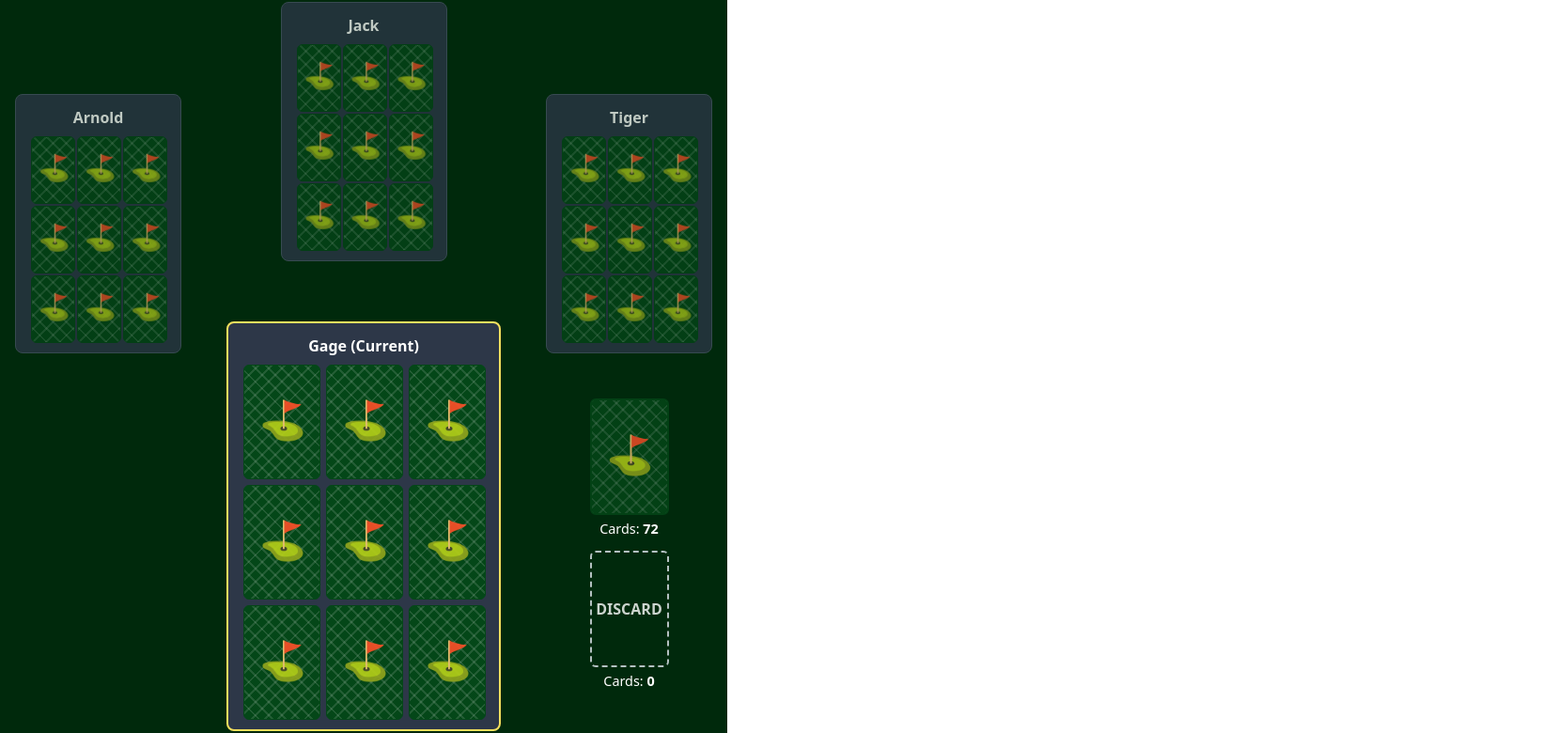
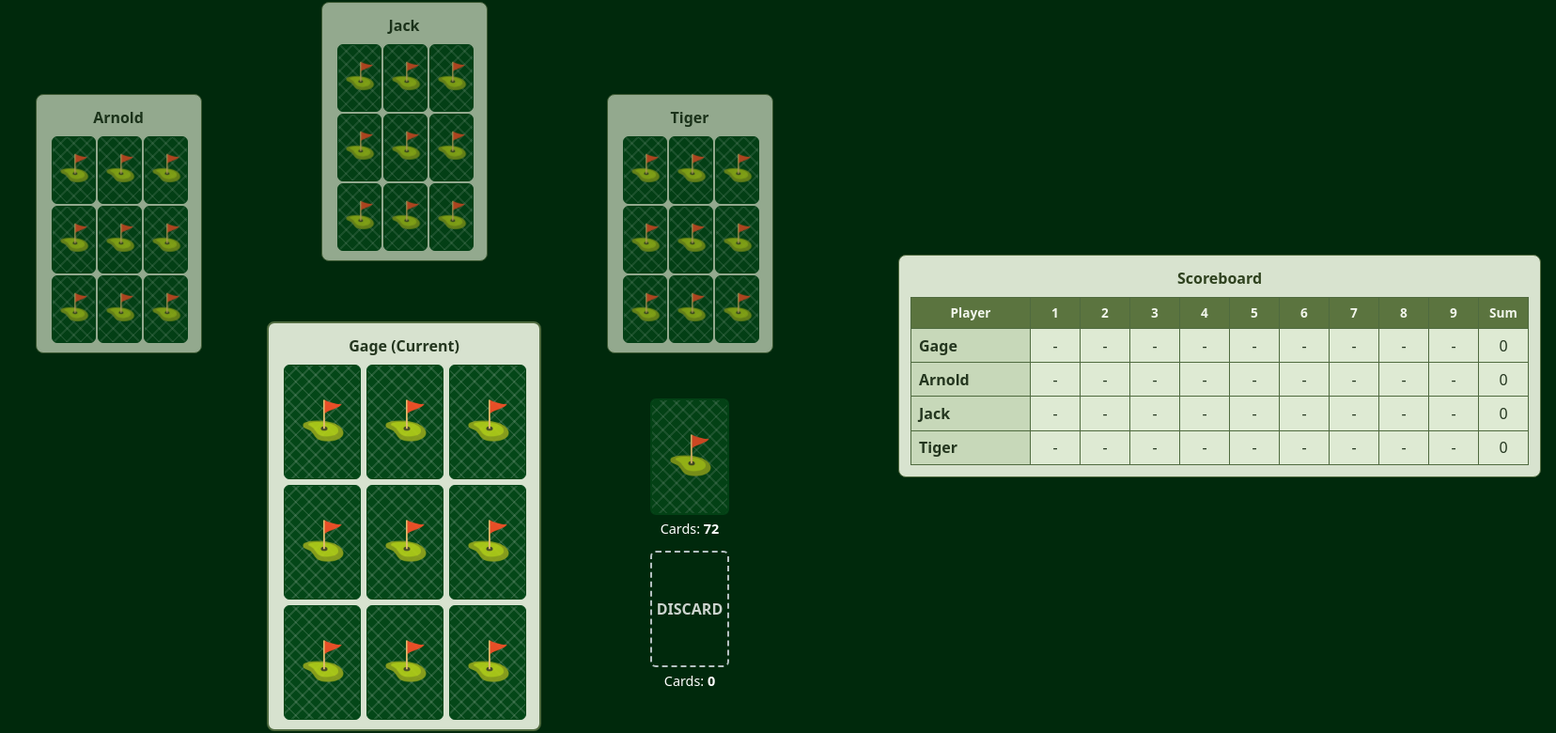
Before and after one commit to gmnovaria/golf_card_game, a React (Vite) app in the folder card-game/: page / in a window 1280 px wide. Shown: the part 209-989 px from the top of the page at 94% size, 1656 px wide, since content can reach past the window. Built offline with nearby package versions, Linux system fonts and the light colour scheme.

Commit message:
Added end game and scoreboard. Need to get the color pallet correct. Need to add score counting. Need to initiate Next Hand starting.

```diff
--- a/card-game/src/App.tsx
+++ b/card-game/src/App.tsx
@@ -1,6 +1,7 @@
 // src/App.tsx
 
 import { useState } from 'react';
+import type { CSSProperties } from 'react';
 import type { Card, GameState, GridSlot, Suit } from './game/types';
 import { SUITS } from './game/types';
 import { createInitialGameState } from './game/setup';
@@ -16,6 +17,7 @@ const SOUTH_INDEX = 0; // Gage
 const WEST_INDEX = 1; // Player 2
 const NORTH_INDEX = 2; // Player 3
 const EAST_INDEX = 3; // Player 4
+const TOTAL_HANDS = 9;
 
 const INITIAL_STATE: GameState = createInitialGameState([
   'Gage',
@@ -125,7 +127,16 @@ function App() {
       return `${current.name}: flip ${remaining} more card${remaining === 1 ? '' : 's'}.`;
     }
 
+    if (game.phase === 'GAME_OVER') {
+      return 'Hand over: all remaining face-down cards have been revealed.';
+    }
+
     if (!game.activeCard) {
+      if (game.finalRoundStarterId !== null && game.finalTurnsRemaining > 0) {
+        const starter = game.players[game.finalRoundStarterId];
+        return `${current.name}: final turn (${game.finalTurnsRemaining} remaining) after ${starter.name} revealed all 9 cards.`;
+      }
+
       return `${current.name}: choose top Draw or top Discard.`;
     }
 
@@ -160,14 +171,23 @@ function App() {
 
       <div
         style={{
+          display: 'flex',
+          alignItems: 'flex-start',
+          justifyContent: 'center',
+          gap: '6rem',
+          marginTop: '1rem',
+          overflowX: 'auto',
+        }}
+      >
+        <div
+          style={{
             display: 'grid',
             gridTemplateRows: 'auto auto',
-          gridTemplateColumns: 'auto auto auto',
+            gridTemplateColumns: '220px auto 220px',
             rowGap: '3rem',
             columnGap: '3rem',
             justifyContent: 'center',
             alignItems: 'center',
-          marginTop: '1rem',
           }}
         >
           <div style={{ gridRow: 1, gridColumn: 2, textAlign: 'center', marginBottom: '1rem' }}>
@@ -211,13 +231,36 @@ function App() {
             />
           </div>
 
-        <div style={{ gridRow: 2, gridColumn: 3, textAlign: 'center', transform: 'translateY(20px)' }}>
+          <div
+            style={{
+              gridRow: 2,
+              gridColumn: 1,
+              textAlign: 'center',
+              transform: 'translateY(20px)',
+              justifySelf: 'center',
+              width: '220px',
+            }}
+          >
+            <InHandPanel
+              activeCard={game.activeCard}
+              activeCardSource={game.activeCardSource}
+            />
+          </div>
+
+          <div
+            style={{
+              gridRow: 2,
+              gridColumn: 3,
+              textAlign: 'center',
+              transform: 'translateY(20px)',
+              justifySelf: 'center',
+              width: '220px',
+            }}
+          >
             <CenterPiles
               drawCount={game.drawPile.length}
               discardCount={game.discardPile.length}
               topDiscardCard={game.discardPile[0] ?? null}
-            activeCard={game.activeCard}
-            activeCardSource={game.activeCardSource}
               onDrawClick={handleDrawPileClick}
               onDiscardClick={handleDiscardPileClick}
               canChooseDraw={game.phase === 'PLAYING' && !game.activeCard && game.drawPile.length > 0}
@@ -229,6 +272,12 @@ function App() {
               }
             />
           </div>
+        </div>
+
+        <Scoreboard
+          playerNames={game.players.map((player) => player.name)}
+          totalHands={TOTAL_HANDS}
+        />
       </div>
     </div>
   );
@@ -262,10 +311,11 @@ function PlayerPanel({
     >
       <div
         style={{
-          border: isCurrent ? '2px solid #f6e05e' : '1px solid #4a5568',
+          border: isCurrent ? '2px solid #4f6a3f' : '1px solid #4f6a3f',
           borderRadius: '8px',
           padding: '0.75rem 1rem',
-          backgroundColor: '#2d3748',
+          backgroundColor: isCurrent ? '#d7e2cf' : '#c5d4ba',
+          color: '#24361f',
         }}
       >
         <div style={{ marginBottom: '0.5rem', fontWeight: 600 }}>
@@ -381,8 +431,6 @@ interface CenterPilesProps {
   drawCount: number;
   discardCount: number;
   topDiscardCard: Card | null;
-  activeCard: Card | null;
-  activeCardSource: 'Draw' | 'Discard' | null;
   onDrawClick: () => void;
   onDiscardClick: () => void;
   canChooseDraw: boolean;
@@ -394,8 +442,6 @@ function CenterPiles({
   drawCount,
   discardCount,
   topDiscardCard,
-  activeCard,
-  activeCardSource,
   onDrawClick,
   onDiscardClick,
   canChooseDraw,
@@ -488,11 +534,30 @@ function CenterPiles({
           </div>
         </div>
 
-        {activeCard && (
+      </div>
+    </div>
+  );
+}
+
+interface InHandPanelProps {
+  activeCard: Card | null;
+  activeCardSource: 'Draw' | 'Discard' | null;
+}
+
+function InHandPanel({ activeCard, activeCardSource }: InHandPanelProps) {
+  if (!activeCard) {
+    return null;
+  }
+
+  const cardWidth = 80;
+  const cardHeight = 120;
+
+  return (
     <div style={{ textAlign: 'center' }}>
       <div style={{ marginBottom: '0.25rem', fontSize: '0.9rem' }}>
         In Hand ({activeCardSource})
       </div>
+      <div style={{ display: 'flex', justifyContent: 'center' }}>
         <FaceCard
           card={activeCard}
           width={cardWidth}
@@ -501,11 +566,89 @@ function CenterPiles({
           cornerFontSize="1.5rem"
         />
       </div>
-        )}
-      </div>
     </div>
   );
 }
+
+interface ScoreboardProps {
+  playerNames: string[];
+  totalHands: number;
+}
+
+function Scoreboard({ playerNames, totalHands }: ScoreboardProps) {
+  const handHeaders = Array.from({ length: totalHands }, (_, index) => index + 1);
+
+  return (
+    <div
+      style={{
+        border: '1px solid #4f6a3f',
+        borderRadius: 8,
+        backgroundColor: '#d8e3cf',
+        padding: '0.75rem',
+        minWidth: 620,
+        marginLeft: '1rem',
+        alignSelf: 'center',
+      }}
+    >
+      <div style={{ fontWeight: 700, marginBottom: '0.5rem', color: '#2f421f', textAlign: 'center'}}>Scoreboard</div>
+      <table style={{ borderCollapse: 'collapse', width: '100%' }}>
+        <thead>
+          <tr>
+            <th style={scoreHeaderCellStyle}>Player</th>
+            {handHeaders.map((handNumber) => (
+              <th key={handNumber} style={scoreHeaderCellStyle}>
+                {handNumber}
+              </th>
+            ))}
+            <th style={scoreHeaderCellStyle}>Sum</th>
+          </tr>
+        </thead>
+        <tbody>
+          {playerNames.map((playerName) => (
+            <tr key={playerName}>
+              <td style={scorePlayerCellStyle}>{playerName}</td>
+              {handHeaders.map((handNumber) => (
+                <td key={`${playerName}-${handNumber}`} style={scoreValueCellStyle}>
+                  -
+                </td>
+              ))}
+              <td style={scoreValueCellStyle}>0</td>
+            </tr>
+          ))}
+        </tbody>
+      </table>
+    </div>
+  );
+}
+
+const scoreHeaderCellStyle: CSSProperties = {
+  border: '1px solid #4f6a3f',
+  padding: '0.35rem 0.5rem',
+  textAlign: 'center',
+  fontSize: '0.85rem',
+  fontWeight: 700,
+  color: '#f2f6ec',
+  backgroundColor: '#5b743f',
+};
+
+const scorePlayerCellStyle: CSSProperties = {
+  border: '1px solid #4f6a3f',
+  padding: '0.35rem 0.5rem',
+  textAlign: 'left',
+  fontWeight: 600,
+  color: '#24361f',
+  backgroundColor: '#c7d8b9',
+  minWidth: 110,
+};
+
+const scoreValueCellStyle: CSSProperties = {
+  border: '1px solid #4f6a3f',
+  padding: '0.35rem 0.5rem',
+  textAlign: 'center',
+  color: '#24361f',
+  backgroundColor: '#deead3',
+  minWidth: 36,
+};
 
 interface FaceCardProps {
   card: Card;
--- a/card-game/src/game/actions.ts
+++ b/card-game/src/game/actions.ts
@@ -8,6 +8,83 @@ function nextPlayerState(state: GameState): Pick<GameState, 'currentPlayerId' |
   return {
     currentPlayerId: nextPlayerId,
     turn: nextTurn,
+  };
+}
+
+function isPlayerFullyFaceUp(state: GameState, playerId: PlayerId): boolean {
+  const player = state.players.find((p) => p.id === playerId);
+  if (!player) {
+    return false;
+  }
+
+  return player.grid.every((row) =>
+    row.every((slot) => !!slot && slot.faceUp),
+  );
+}
+
+function revealAllCards(state: GameState): GameState {
+  const revealedPlayers = state.players.map((player) => ({
+    ...player,
+    grid: player.grid.map((row) =>
+      row.map((slot) => (slot ? { ...slot, faceUp: true } : slot)),
+    ),
+  }));
+
+  return {
+    ...state,
+    players: revealedPlayers,
+  };
+}
+
+function resolveEndOfTurn(state: GameState, completedPlayerId: PlayerId): GameState {
+  const next = nextPlayerState(state);
+
+  if (state.finalRoundStarterId !== null && state.finalTurnsRemaining > 0) {
+    const updatedFinalTurnsRemaining = state.finalTurnsRemaining - 1;
+
+    if (updatedFinalTurnsRemaining <= 0) {
+      return {
+        ...revealAllCards(state),
+        phase: 'GAME_OVER',
+        finalTurnsRemaining: 0,
+        currentPlayerId: next.currentPlayerId,
+        turn: next.turn,
+      };
+    }
+
+    return {
+      ...state,
+      finalTurnsRemaining: updatedFinalTurnsRemaining,
+      currentPlayerId: next.currentPlayerId,
+      turn: next.turn,
+    };
+  }
+
+  if (isPlayerFullyFaceUp(state, completedPlayerId)) {
+    const turnsForOtherPlayers = state.players.length - 1;
+
+    if (turnsForOtherPlayers <= 0) {
+      return {
+        ...revealAllCards(state),
+        phase: 'GAME_OVER',
+        finalRoundStarterId: completedPlayerId,
+        finalTurnsRemaining: 0,
+      };
+    }
+
+    return {
+      ...state,
+      finalRoundStarterId: completedPlayerId,
+      finalTurnsRemaining: turnsForOtherPlayers,
+      currentPlayerId: next.currentPlayerId,
+      turn: next.turn,
+    };
+  }
+
+  return {
+    ...state,
+    currentPlayerId: next.currentPlayerId,
+    turn: next.turn,
   };
 }
 
@@ -209,17 +286,15 @@ export function placeActiveCardInGrid(
     idx === playerIndex ? { ...p, grid: updatedGrid } : p,
   );
 
-  const next = nextPlayerState(state);
-
-  return {
+  const updatedState: GameState = {
     ...state,
     players: updatedPlayers,
     discardPile: [replacedCard, ...state.discardPile],
     activeCard: null,
     activeCardSource: null,
-    currentPlayerId: next.currentPlayerId,
-    turn: next.turn,
   };
+
+  return resolveEndOfTurn(updatedState, playerId);
 }
 
 export function discardActiveDrawCard(
@@ -238,14 +313,12 @@ export function discardActiveDrawCard(
     return state;
   }
 
-  const next = nextPlayerState(state);
-
-  return {
+  const updatedState: GameState = {
     ...state,
     discardPile: [state.activeCard, ...state.discardPile],
     activeCard: null,
     activeCardSource: null,
-    currentPlayerId: next.currentPlayerId,
-    turn: next.turn,
   };
+
+  return resolveEndOfTurn(updatedState, playerId);
 }
--- a/card-game/src/game/setup.ts
+++ b/card-game/src/game/setup.ts
@@ -74,6 +74,8 @@ export function createInitialGameState(playerNames?: string[]): GameState {
     discardPile: [],
     activeCard: null,
     activeCardSource: null,
+    finalRoundStarterId: null,
+    finalTurnsRemaining: 0,
     currentPlayerId: 0,
     turn: 1,
     phase: 'SETUP',
--- a/card-game/src/game/types.ts
+++ b/card-game/src/game/types.ts
@@ -69,6 +69,8 @@ export interface GameState {
   discardPile: Card[];    // used cards
   activeCard: Card | null;
   activeCardSource: 'Draw' | 'Discard' | null;
+  finalRoundStarterId: PlayerId | null;
+  finalTurnsRemaining: number;
   currentPlayerId: PlayerId;
   turn: number;
   phase: Phase;
```
Also changed, not shown: card-game/src/game/gameState.ts (deleted). Lines whose indentation alone changed are shown as unchanged.
